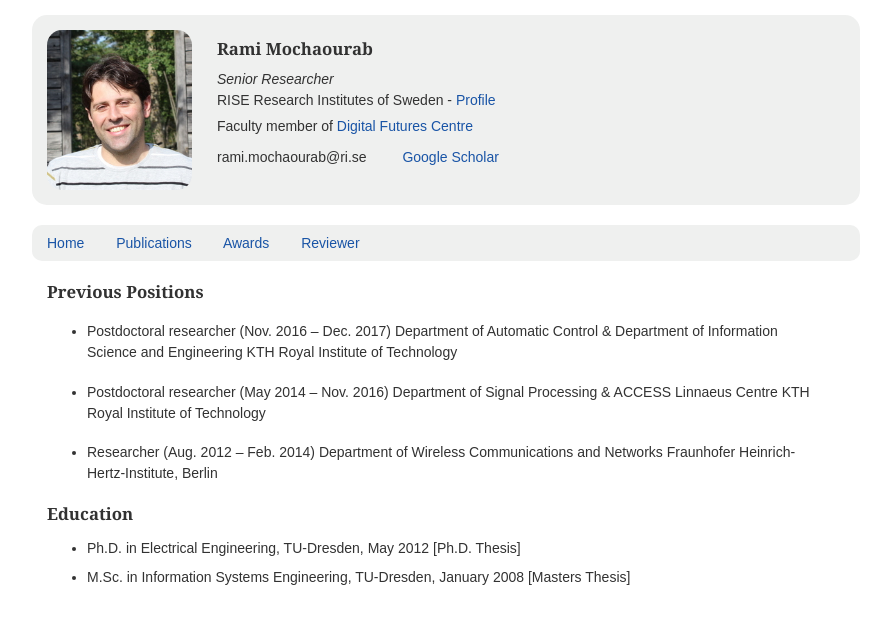
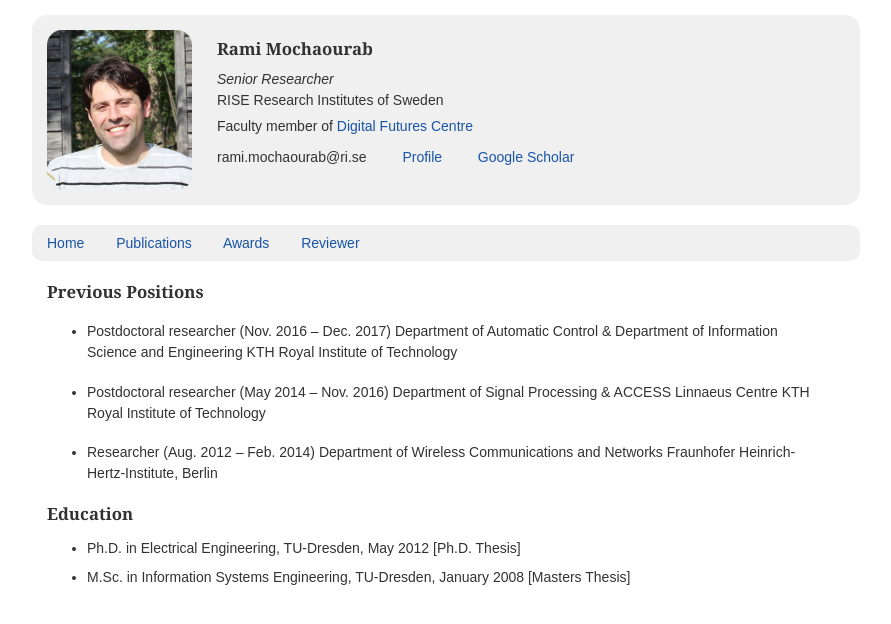
Before and after one commit to rami-mochaourab/rami-mochaourab.github.io, a Jekyll site: the page built from index.md, in a window 1280 px wide. Shown: the top 624 px of the page, without its empty margins (209-1100 px from the left). Built offline with Jekyll 4.4.1, drawn with Linux system fonts in a browser that asks for light colours.

Commit message:
Update default.html

```diff
--- a/_layouts/default.html
+++ b/_layouts/default.html
@@ -31,12 +31,14 @@
 
         <h3 itemprop="name">Rami Mochaourab</h3>
         <i>Senior Researcher</i> <br>
-        <span itemprop="affiliation">RISE Research Institutes of Sweden</span> - <a itemprop="url" href="https://www.ri.se/en/person/rami-mochaourab">Profile</a>
+        <span itemprop="affiliation">RISE Research Institutes of Sweden</span>
         <p>
           Faculty member of <a itemprop="url" href="https://www.digitalfutures.kth.se/">Digital Futures Centre</a>
         </p>
         <p>
         <span itemprop="email">rami.mochaourab@ri.se</span>
+        &emsp;&emsp;
+        <a itemprop="url" href="https://www.ri.se/en/person/rami-mochaourab">Profile</a>
         &emsp;&emsp;
         <a itemprop="url" href="http://scholar.google.com/citations?user=o3R2mZ4AAAAJ">Google Scholar</a>
         </p>
```
